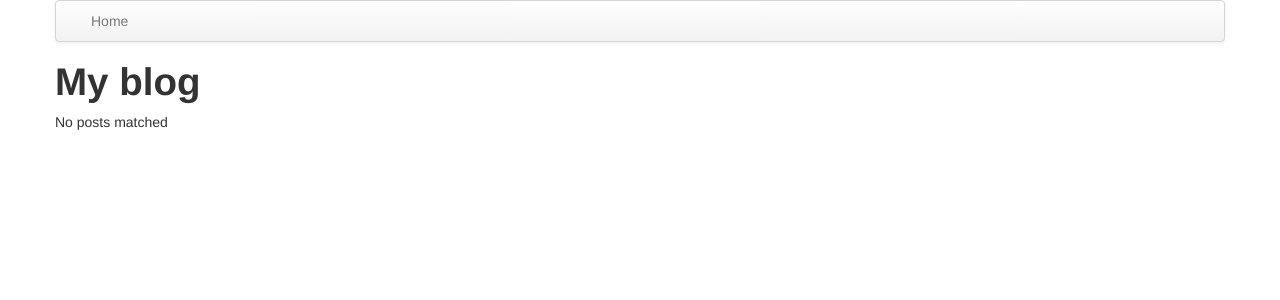
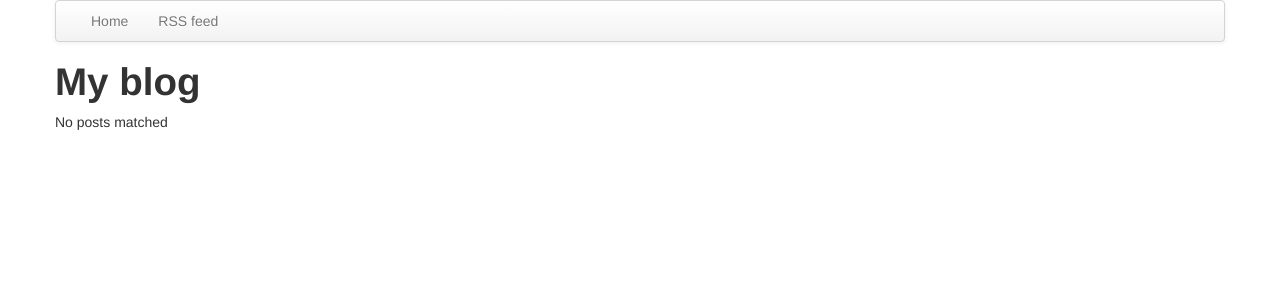
Before and after one commit to matthewbdaly/Djibouti, a Django app: page /1 in a window 1280 px wide. Shown: the top 300 px of the page. Run offline with Django 3.2, Linux system fonts and the light colour scheme; data that the repository does not hold is empty; parts of the project's set-up code (start-up, migrations or seed data) failed here and were passed over; some libraries are stand-ins or nearby versions.

Commit message:
Added RSS feed to header

```diff
--- a/djibouti/templates/layout/header.html
+++ b/djibouti/templates/layout/header.html
@@ -18,6 +18,7 @@
                         {% for flatpage in flatpages %}
                         <li><a href="{{ flatpage.url }}">{{ flatpage.title }}</a></li>
                         {% endfor %}
+                        <li><a href="/feeds/posts/">RSS feed</a></li>
                     </ul>
                 </div>
             </div>
```
